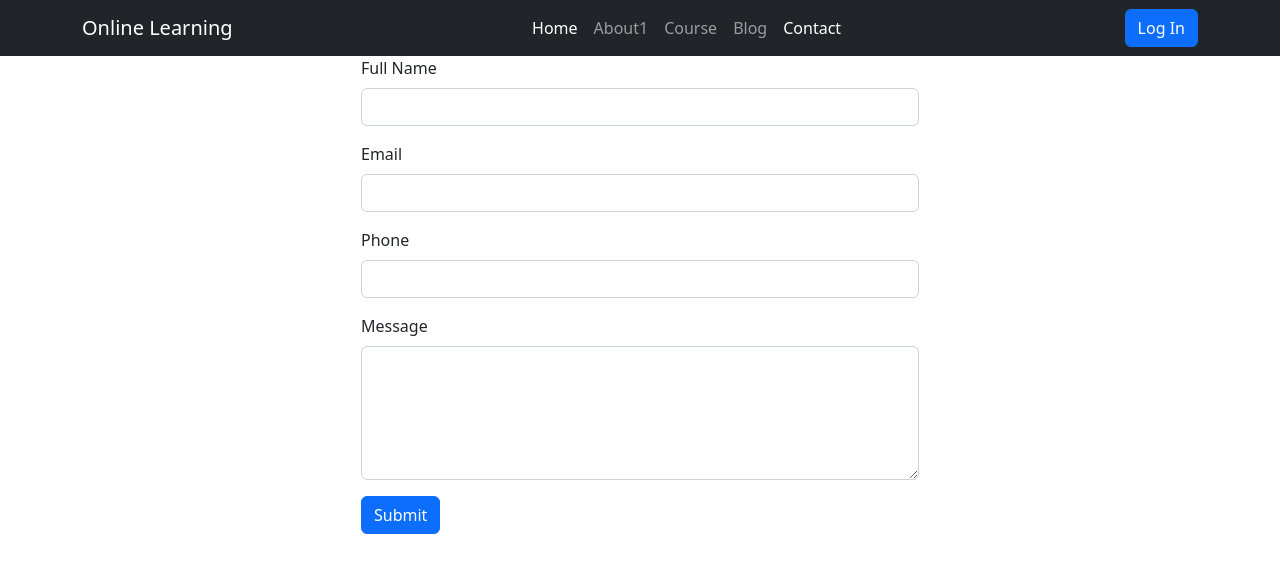
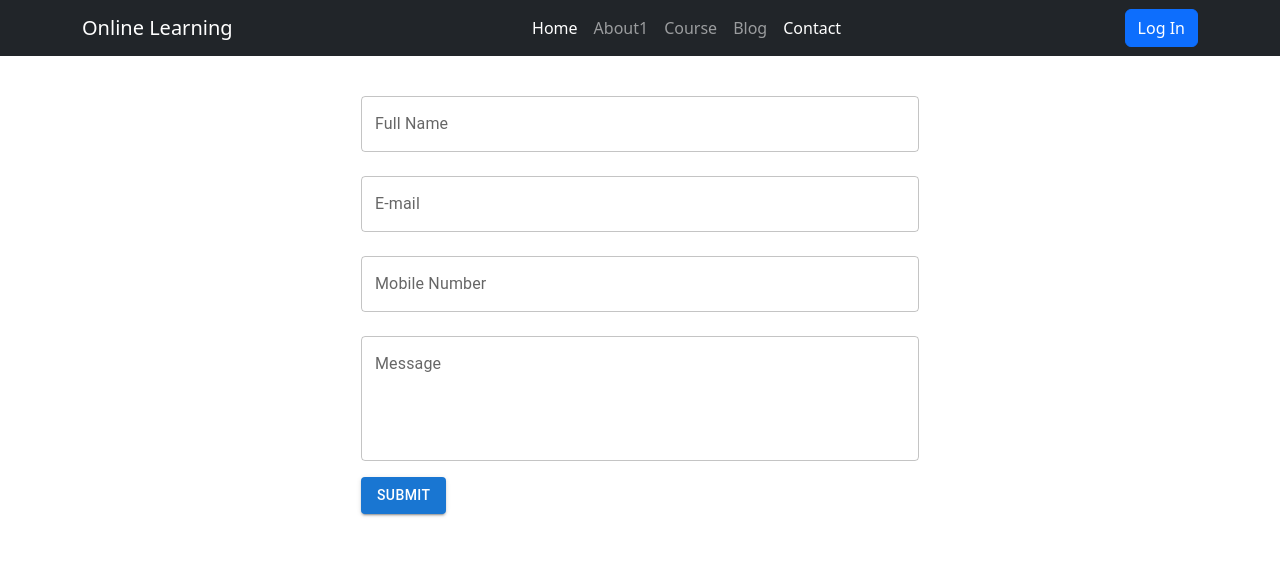
Before and after one commit to harishkgit9640/E_Learning_Website, a React (Create React App) app: page /contact in a window 1280 px wide. Shown: the top 572 px of the page. Built offline with nearby package versions, Linux system fonts and the light colour scheme.

Commit message:
material UI inplemented

```diff
--- a/package.json
+++ b/package.json
@@ -3,6 +3,10 @@
   "version": "0.1.0",
   "private": true,
   "dependencies": {
+    "@emotion/react": "^11.10.5",
+    "@emotion/styled": "^11.10.5",
+    "@mui/icons-material": "^5.11.0",
+    "@mui/material": "^5.11.2",
     "@testing-library/jest-dom": "^5.16.5",
     "@testing-library/react": "^13.4.0",
     "@testing-library/user-event": "^13.5.0",
--- a/src/Component/Contact.jsx
+++ b/src/Component/Contact.jsx
@@ -1,38 +1,44 @@
 import React from 'react'
-
+import Box from '@mui/material/Box';
+import TextField from '@mui/material/TextField';
+import Button from '@mui/material/Button';
 const Contact = () => {
     return (
-        <div>
+        <>
             <div className="container">
                 <div className="col-md-6 col-sm-6 mx-auto">
                     <form method="post" action="#">
                         <div className="row g-3">
                             <div className="col-12">
-                                <label for="inputName" className="form-label">Full Name</label>
-                                <input type="text" className="form-control" id="inputName" />
+                                <Box component="form" sx={{ '& > :not(style)': { mt: 5, width: '100%' }, }} noValidate autoComplete="off" >
+                                    <TextField id="input_name" label="Full Name" variant="outlined" />
+                                </Box>
                             </div>
                             <div className="col-12">
-                                <label for="inputEmail4" className="form-label">Email</label>
-                                <input type="email" className="form-control" id="inputEmail4" />
+                                <Box component="form" sx={{ '& > :not(style)': { mt: 1, width: '100%' }, }} noValidate autoComplete="off" >
+                                    <TextField id="input_name" label="E-mail" variant="outlined" />
+                                </Box>
                             </div>
                             <div className="col-12">
-                                <label for="inputNumber" className="form-label">Phone</label>
-                                <input type="text" className="form-control" id="inputNumber" />
+                                <Box component="form" sx={{ '& > :not(style)': { mt: 1, width: '100%' }, }} noValidate autoComplete="off" >
+                                    <TextField id="input_name" label="Mobile Number" variant="outlined" />
+                                </Box>
                             </div>
                             <div className="col-12">
-                                <label for="inputMessage" className="form-label">Message</label>
-                                <textarea name="message" className="form-control" id="inputMessage" cols="auto" rows="5"></textarea>
+                                <Box component="form" sx={{ '& > :not(style)': { mt: 1, width: '100%' }, }} noValidate autoComplete="off" >
+                                    <TextField id="outlined-multiline-static" label="Message" multiline rows={4} />
+                                </Box>
                             </div>
-
                             <div className="col-12">
-                                <button type="submit" className="btn btn-primary">Submit</button>
+                                <Button variant="contained">Submit</Button>
                             </div>
                         </div>
 
                     </form>
                 </div>
             </div>
-        </div>
+
+        </>
     )
 }
 
--- a/src/Component/Error.jsx
+++ b/src/Component/Error.jsx
@@ -1,9 +1,13 @@
 import React from 'react'
-
+import Alert from '@mui/material/Alert';
+import Stack from '@mui/material/Stack';
 const Error = () => {
     return (
         <div>
-            <h1> file not found </h1>
+            <Stack sx={{ width: '100%' }}>
+                <Alert severity="error">Page Not Found!</Alert>
+                <Alert severity="success">This is a success alert — check it out!</Alert>
+            </Stack>
         </div>
     )
 }
```
Also changed, not shown: 1 other file (tests, documents, lock files or other folders).
